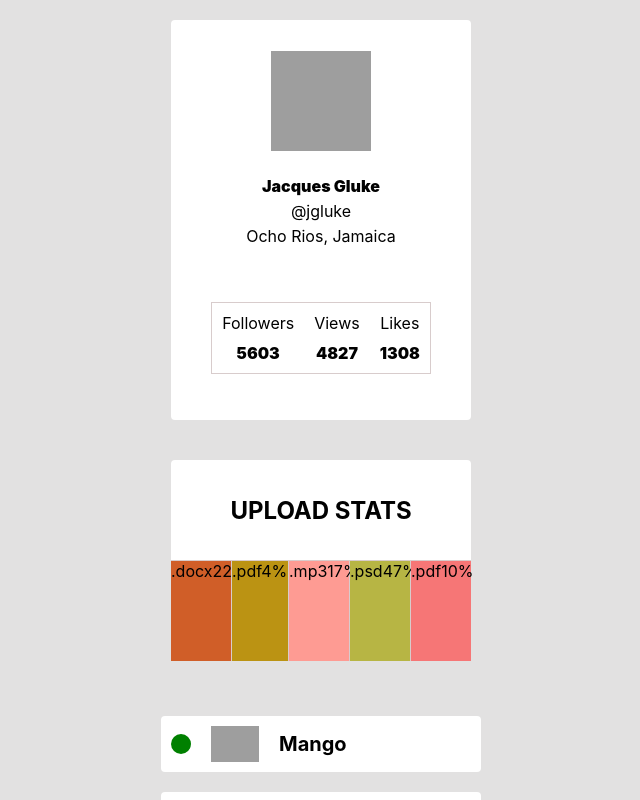
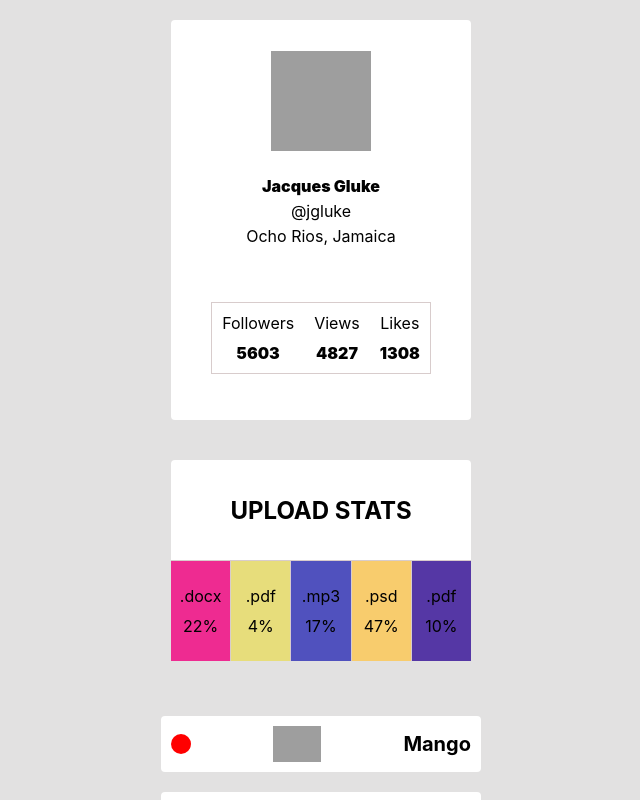
Before and after one commit to VladimirDegt/goit-react-hw-01-components, a React (Create React App) app: page / in a window 1280 px wide. Shown: the top 800 px of the page, without its empty margins (319-959 px from the left). Built offline with nearby package versions, Linux system fonts and the light colour scheme; grey boxes are pictures that could not be loaded.

Commit message:
add Emotion

```diff
--- a/src/components/FriendList/FriendList.jsx
+++ b/src/components/FriendList/FriendList.jsx
@@ -1,11 +1,10 @@
 import PropTypes from 'prop-types';
 
-import css from './FriendList.module.css'
 import { FriendListItem } from 'components/FriendListItem/FriendListItem';
 
 export function FriendList( {friends} ) {
   return (
-    <ul className={css.friendList}>
+    <ul>
       {friends.map( (item) =>
         <FriendListItem
           key={item.id}
--- a/src/components/FriendListItem/FriendListItem.jsx
+++ b/src/components/FriendListItem/FriendListItem.jsx
@@ -1,16 +1,16 @@
-import css from './FriendListItem.module.css'
+import { FriendItem, StatusOff, StatusOn, FriendAvatar} from './FriendListItem.styled';
 
 export function FriendListItem( {item} ) {
   const {isOnline, avatar, name} = item;
 
   return (
-    <li className={css.item}>
+    <FriendItem>
       {isOnline
-      ? <span className={css.statusGreen}></span>
-      : <span className={css.statusRed}></span>
+      ? <StatusOff></StatusOff>
+      : <StatusOn></StatusOn>
       }
-      <img className={css.avatar} src={avatar} alt="User avatar" width="48" />
-      <p className={css.name}>{name}</p>
-    </li>
+      <FriendAvatar src={avatar} alt="User avatar" width="48" />
+      <p>{name}</p>
+    </FriendItem>
   )
 };
--- a/src/components/FriendListItem/FriendListItem.module.css
+++ b/src/components/FriendListItem/FriendListItem.styled.jsx
@@ -1,7 +1,10 @@
-.item {
+import styled from '@emotion/styled'
+
+export const FriendItem = styled.li`
   display: flex;
   align-items: center;
   flex-direction: row;
+  justify-content: space-between;
   gap: 20px;
   width: 300px;
   background-color: white;
@@ -10,21 +13,22 @@
   padding: 10px;
   font-weight: 700;
   font-size: 20px;
-}
+`;
 
-.statusRed {
+export const StatusOff = styled.span`
   width: 20px;
   height: 20px;
   border-radius: 50%;
   background-color: red;
-}
-.statusGreen {
+`;
+
+export const StatusOn = styled.span`
   width: 20px;
   height: 20px;
   border-radius: 50%;
   background-color: green;
-}
+`;
 
-img {
+export const FriendAvatar = styled.img`
   margin: 0;
-}
+`;
--- a/src/components/Statistics/Statistics.jsx
+++ b/src/components/Statistics/Statistics.jsx
@@ -1,30 +1,27 @@
 import PropTypes from 'prop-types';
 
-import css from './Statistics.module.css'
-import { getRandomHexColor } from 'utils/getRandomHexColor';
+import { Section, TitleStatistics, ListStatistics, ListStatisticsItem} from './Statistics.styled';
 
 export function Statistics( {title, stats } ) {
 
   return (
-    <section className={css.statistics}>
-      {title && <h2
-      className={css.title}
+    <Section>
+      {title && <TitleStatistics
       data-testid='title'>
         {title}
-      </h2>}
+      </TitleStatistics>}
 
-      <ul
-      className={css['stat-list']}
+      <ListStatistics
       data-testid='list'>
         { stats.map( (stat) => (
-          <li className={css.stat} key={stat.id} style = {{backgroundColor: getRandomHexColor()}}>
-            <span className={css.label}>{stat.label}</span>
-            <span className={css.percentage}>{stat.percentage}%</span>
-          </li>
+          <ListStatisticsItem key={stat.id}>
+            <span >{stat.label}</span>
+            <span >{stat.percentage}%</span>
+          </ListStatisticsItem>
         ))
         }
-      </ul>
-    </section>
+      </ListStatistics>
+    </Section>
     )
 };
 
--- a/src/components/Statistics/Statistics.module.css
+++ b/src/components/Statistics/Statistics.styled.jsx
@@ -1,4 +1,7 @@
-.statistics{
+import styled from '@emotion/styled'
+import { getRandomHexColor } from 'utils/getRandomHexColor';
+
+export const Section = styled.section`
   width: 300px;
   height: 200px;
   margin: 0 auto;
@@ -6,9 +9,9 @@
   color: #010101;
   background-color: white;
   border-radius: 4px;
-}
+`;
 
-.title {
+export const TitleStatistics = styled.h2`
   display: flex;
   justify-content: center;
   align-items:center;
@@ -17,22 +20,27 @@
   text-align: center;
   font-weight: 700;
   border-bottom: 1px solid rgb(216, 204, 204);
-}
+`;
 
-.stat-list {
+export const ListStatistics = styled.ul`
   display: flex;
   justify-content: space-between;
   align-items:center;
   margin: 0;
-}
 
-.stat {
+  li:last-child {
+    border: none;
+`;
+
+export const ListStatisticsItem = styled.li`
   width: 60px;
   height: 100px;
+  display: flex;
+  flex-direction: column;
+  align-items:center;
+  justify-content: center;
   border-right: 1px solid rgb(216, 204, 204);
-  gap:10px
-}
+  gap:10px;
 
-.stat-list li:last-child {
-  border: none;
-}
+  background-color: ${getRandomHexColor}
+`;
--- a/src/components/TransactionHistory/TransactionHistory.jsx
+++ b/src/components/TransactionHistory/TransactionHistory.jsx
@@ -1,30 +1,30 @@
 import PropTypes from 'prop-types';
 
-import css from './TransactionHistory.module.css'
+import { TableTransactions, TableHead, TableBody, TableBodyItem, TableRowHead, TableRowBody } from './TransactionHistory.styled';
 
 export function TransactionHistory( {transactions} ){
   return (
-    <table className={css.transactionHistory}>
-      <thead className={css.transactionHead}>
+    <TableTransactions>
+      <TableHead>
         <tr>
-            <th>Type</th>
-            <th>Amount</th>
-            <th>Currency</th>
+            <TableRowHead>Type</TableRowHead>
+            <TableRowHead>Amount</TableRowHead>
+            <TableRowHead>Currency</TableRowHead>
         </tr>
-      </thead>
+      </TableHead>
 
-      <tbody className={css.transactionBody}>
+      <TableBody>
         {
           transactions.map( ({id, type, amount, currency}) =>
-          <tr key={id} className={css.transactionBodyItem}>
-            <td>{type}</td>
-            <td>{amount}</td>
-            <td>{currency}</td>
-          </tr>
+          <TableBodyItem key={id}>
+            <TableRowBody>{type}</TableRowBody>
+            <TableRowBody>{amount}</TableRowBody>
+            <TableRowBody>{currency}</TableRowBody>
+          </TableBodyItem>
         )
         }
-      </tbody>
-    </table>
+      </TableBody>
+    </TableTransactions>
   )
 };
 
--- a/src/components/TransactionHistory/TransactionHistory.module.css
+++ /dev/null
@@ -1,28 +0,0 @@
-.transactionHistory {
-  width: 300px;
-  background-color: white;
-  border-radius: 4px;
-}
-
-.transactionHead {
-  background-color: rgb(0, 162, 255);
-  color: white;
-  font-size: 20px;
-}
-
-.transactionBody {
-  text-align: center;
-}
-
-.transactionBody tr:nth-child(even){
-  background-color:rgb(211, 202, 202);
-}
-
-.transactionBodyItem {
-  font-size: 14px;
-  border: 1px solid black;
-}
-
-th, td {
-  padding: 10px;
-}
--- /dev/null
+++ b/src/components/TransactionHistory/TransactionHistory.styled.jsx
@@ -0,0 +1,34 @@
+import styled from '@emotion/styled'
+
+export const TableTransactions = styled.table`
+  width: 300px;
+  background-color: white;
+  border-radius: 4px;
+`;
+
+export const TableHead = styled.thead`
+  background-color: rgb(0, 162, 255);
+  color: white;
+  font-size: 20px;
+`;
+
+export const TableBody = styled.tbody`
+  text-align: center;
+
+  tr:nth-child(even) {
+    background-color:rgb(211, 202, 202);
+  }
+`;
+
+export const TableBodyItem = styled.tr`
+  font-size: 14px;
+  border: 1px solid black;
+`;
+
+export const TableRowHead = styled.th`
+  padding: 10px;
+`;
+
+export const TableRowBody = styled.td`
+  padding: 10px;
+`;
```
Also changed, not shown: src/components/FriendList/FriendList.module.css (deleted).
